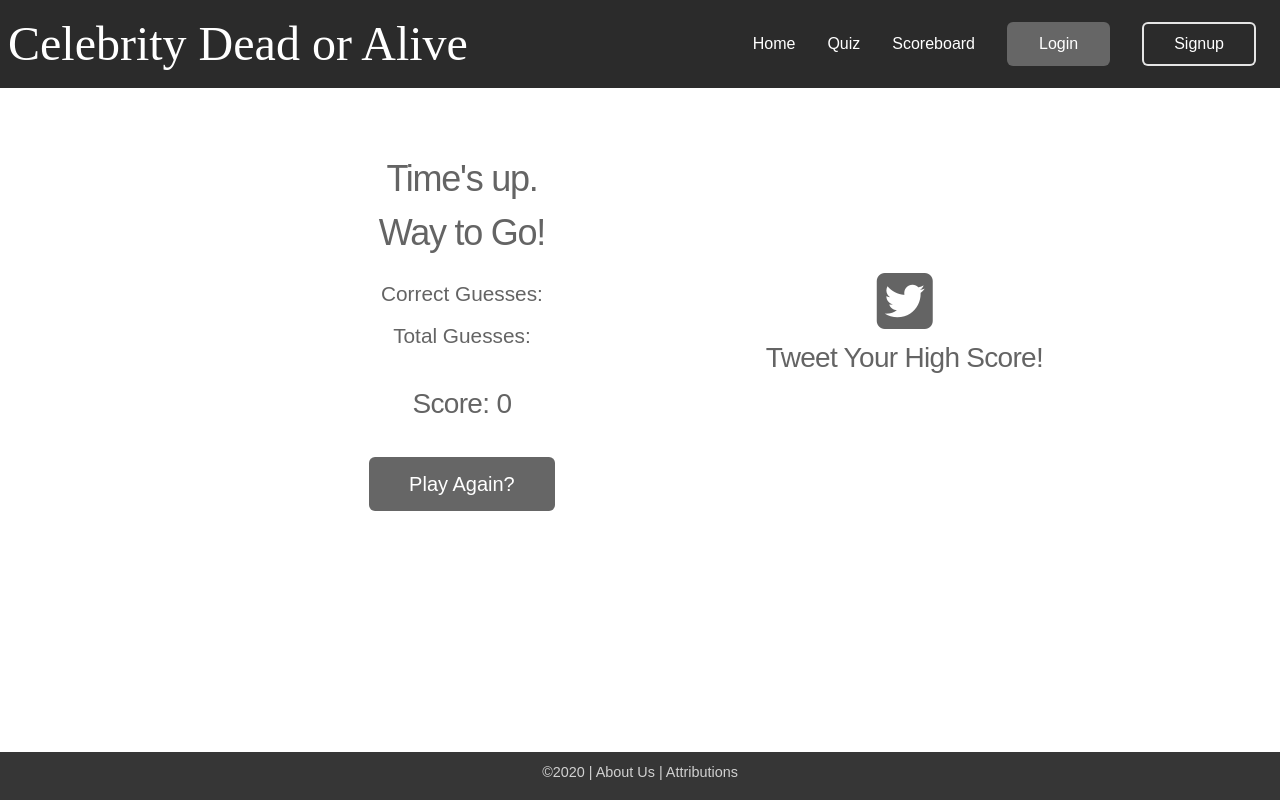
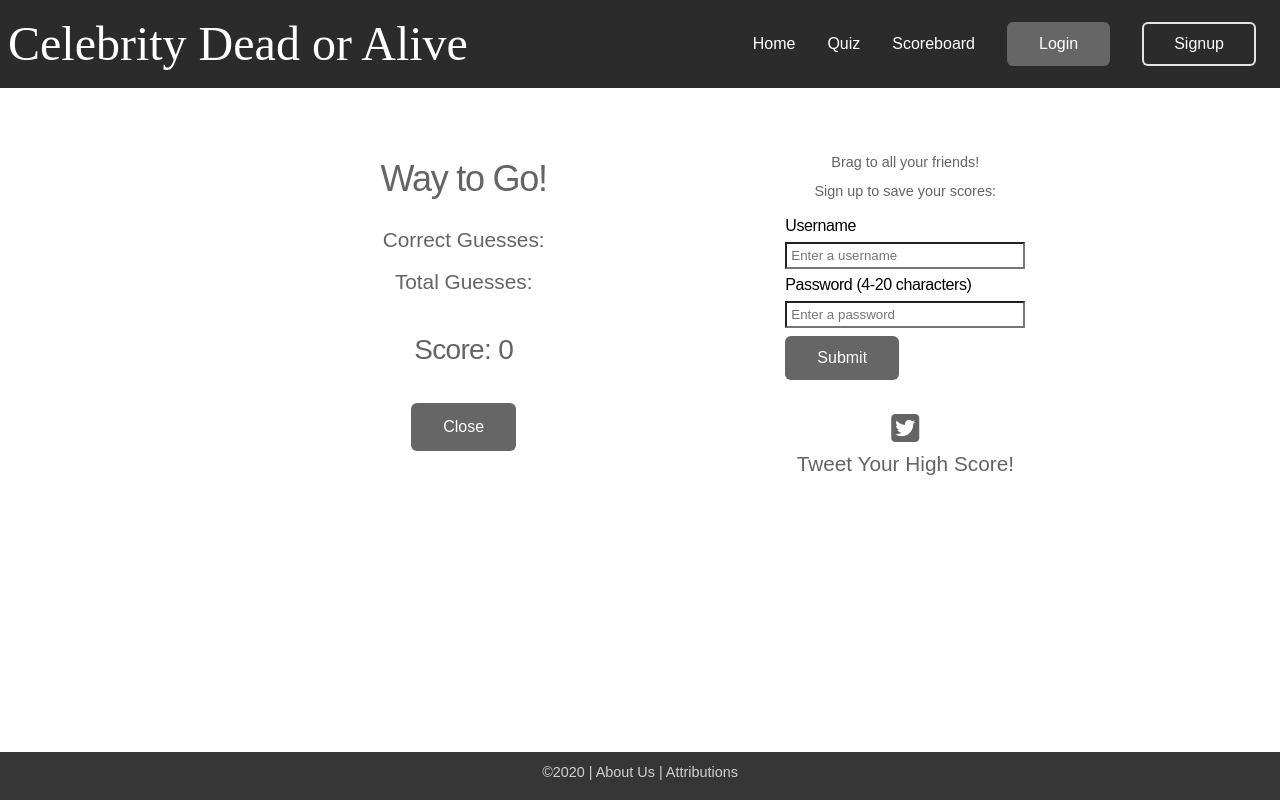
Before and after one commit to Notesong/cdoa-5-front-end, a React (Create React App) app in the folder client/: page /QuizOver in a window 1280 px wide. Built offline with nearby package versions, Linux system fonts and the light colour scheme; a web font is replaced by a local one.

Commit message:
Add modal and axios calls on forms

```diff
--- a/client/package.json
+++ b/client/package.json
@@ -7,12 +7,14 @@
     "@testing-library/react": "^9.3.2",
     "@testing-library/user-event": "^7.1.2",
     "axios": "^0.19.0",
+    "formik": "^2.1.1",
     "react": "^16.12.0",
     "react-dom": "^16.12.0",
     "react-router-dom": "^5.1.2",
     "react-scripts": "3.3.0",
     "reactjs-popup": "^1.5.0",
-    "styled-components": "^4.4.1"
+    "styled-components": "^4.4.1",
+    "yup": "^0.28.0"
   },
   "scripts": {
     "start": "react-scripts start",
--- a/client/src/App.css
+++ b/client/src/App.css
@@ -228,6 +228,10 @@ hr {
   height: 250px;
 }
 
+.game-quiz i {
+  font-size: 5rem;
+}
+
 /* Quiz Over */
 
 .Quiz_over {
@@ -235,6 +239,10 @@ hr {
   justify-content: space-evenly;
   margin: 2rem auto;
   max-width: 900px;
+}
+
+.twitter {
+  margin-top: 1rem;
 }
 
 .end, .signup_share {
@@ -246,7 +254,7 @@ hr {
 }
 
 .signup_share i {
-  font-size: 4rem;
+  font-size: 2rem;
 }
 
 .end {
@@ -263,6 +271,10 @@ hr {
   flex-direction: column;
   text-align: center;
   justify-content: space-evenly;
+}
+
+.game-quiz .popup-content {
+  width: 70% !important;
 }
 
 /* Scoreboard */
@@ -304,12 +316,18 @@ form {
   text-align: left;
 }
 
-.loginData, .register-user {
+.user-form {
+  display: flex;
+  justify-content: center;
+  margin: 1rem;
+}
+
+.login-user, .register-user {
   max-width: 300px;
   margin: 2rem auto;
 }
 
-.loginData h2, .register-user h2 {
+.login-user h2, .register-user h2 {
     text-align: center;
 }
 
@@ -319,7 +337,11 @@ label {
   letter-spacing: -0.025em;
 }
 
-input[type=email], input[type=name], input[type=password] {
+.small-type {
+  font-size: 1rem;
+}
+
+input[type=username], input[type=password] {
   width: 100%;
   padding: 12px 20px;
   margin: 8px 0;
@@ -332,6 +354,24 @@ input[type=email], input[type=name], input[type=password] {
 
 .buttons button {
   margin: 1rem;
+}
+
+.user-form .button {
+  margin: 0 auto;
+}
+
+.user-form label {
+  font-size: 1rem;
+  line-height: 1rem;
+  letter-spacing: -0.025em;
+  display: block;
+}
+
+.user-form input[type=username], .user-form input[type=password] {
+  width: 15rem;
+  padding: 0.25rem;
+  margin: 8px 0;
+  box-sizing: border-box;
 }
 
 /* About Us */
@@ -720,7 +760,12 @@ input[type="button"],
   .menu_item:hover {
     color: rgb(65, 65, 65);
   }
+  .game-quiz .popup-content {
+    width: 90% !important;
+  }
 }
+
+
 
 /* .App {
   text-align: center;
--- a/client/src/components/Login.js
+++ b/client/src/components/Login.js
@@ -1,59 +1,134 @@
 import React, { useState } from 'react';
-import Button from './Button';
+import Axios from 'axios';
+import { BASE_URL } from '../App';
 
+// not currently being used in the app
+// meant to prompt a user to register
+const Login = () => {
 
-const Login = () => {
-  const [loginInfo, setLoginInfo] = useState({ email: "", password: ""})
+    const [returningUser, setRreturningUser] = useState({
+        username: '',
+        password: ''
+    })
 
-  // sets login information
     const handleChange = (e) => {
-    setLoginInfo({ ...loginInfo, [e.target.name]: e.target.value})
+        setRreturningUser({ ...returningUser, [e.target.name]: e.target.value })
     }
 
-  window.localStorage.setItem("LoginInfo", JSON.stringify(loginInfo))
+    const login = async () => {
+        try {
+          const res = await Axios.post(`${BASE_URL}api/login`, {
+            username: returningUser.username,
+            password: returningUser.password
+          })
+          localStorage.setItem('id', res.data.id)
+          localStorage.setItem('token', res.data.token)
+        } catch (error) {
+            alert("Unable to login.")
+            console.log('Unable to login.', error)
+        }
+    }
 
-  return(
-    // form for user to login
-    // requests email and password from user
-    <div className="loginData">
+    const handleSubmit = (e) => {
+        e.preventDefault()
+        login()
+        localStorage.setItem('registerUser', returningUser.username)
+    }
+
+    return (
+        <div className='login-user'>
             <h2>Login</h2>
-      <form>
-        <label htmlFor="email">
-          Email
+            <form onSubmit={(e) => handleSubmit(e)}>
+                <label htmlFor='username'>
+                   Username<br />
                     <input
-        placeholder="Enter your email"
-        type="email"
-        value={loginInfo.email}
-        name="email"
+                    placeholder='Enter a username'
+                    value={returningUser.username}
+                    name='username'
+                    type='username'
                     onChange={handleChange}
-        maxLength="40"
-        required
+                    maxLength="20"
                     />
                 </label>
                 <label htmlFor='password'>
-          Password
+                    Password <span className="small-type">(4-20 characters)</span><br />
                 <input
-        placeholder="Enter your password"
-        type="password"
-        value={loginInfo.password}
-        name="password"
+                    type='password'
+                    placeholder='Enter a password'
+                    value={returningUser.password}
+                    name='password'
                     onChange={handleChange}
                     maxLength="20"
-        required
+                    minLength="4"
                 />
                 </label>
-       <div className= "buttons">
-          {/* submit and signup buttons */}
-         <Button type='submit' buttonText={'SUBMIT'} pathName={''} />
-         <h3>Or</h3>
-         <Button type='submit' buttonText={'SIGNUP'} pathName={'register'}/>
-         </div>
+                <button className="button" type={'submit'}>Submit</button>
             </form>
         </div>
     )
 }
 
 export default Login;
+
+
+
+
+// import React, { useState } from 'react';
+// import Button from './Button';
+
+
+// const Login = () => {
+//   const [loginInfo, setLoginInfo] = useState({ email: "", password: ""})
+
+//   // sets login information
+//   const handleChange = (e) => {
+//     setLoginInfo({ ...loginInfo, [e.target.name]: e.target.value})
+//   }
+
+//   window.localStorage.setItem("LoginInfo", JSON.stringify(loginInfo))
+
+//   return(
+//     // form for user to login
+//     // requests email and password from user
+//     <div className="loginData">
+//       <h2>Login</h2>
+//       <form>
+//         <label htmlFor="email">
+//           Email
+//         <input
+//         placeholder="Enter your email"
+//         type="email"
+//         value={loginInfo.email}
+//         name="email"
+//         onChange={handleChange}
+//         maxLength="40"
+//         required
+//         />
+//         </label>
+//         <label htmlFor='password'>
+//           Password
+//            <input
+//         placeholder="Enter your password"
+//         type="password"
+//         value={loginInfo.password}
+//         name="password"
+//         onChange={handleChange}
+//         maxLength="20"
+//         required
+//         />
+//         </label>
+//        <div className= "buttons">
+//           {/* submit and signup buttons */}
+//          <Button type='submit' buttonText={'SUBMIT'} pathName={''} />
+//          <h3>Or</h3>
+//          <Button type='submit' buttonText={'SIGNUP'} pathName={'register'}/>
+//          </div>
+//       </form>
+//     </div>
+//   )
+// }
+
+// export default Login;
 
 
 
--- a/client/src/components/Nav.js
+++ b/client/src/components/Nav.js
@@ -8,8 +8,8 @@ const Nav = () => {
         <Link to='/'>Home</Link>
         <Link to='/Quiz'>Quiz</Link>
         <Link to='/Scoreboard'>Scoreboard</Link>
-        <Link to='/login'><span className="button small">Login</span></Link>
-        <Link to='/register'><span className="button small alt">Signup</span></Link>
+        <Link to='/Login'><span className="button small">Login</span></Link>
+        <Link to='/Register'><span className="button small alt">Signup</span></Link>
       </nav>
     )
 }
--- a/client/src/components/QuizOver.js
+++ b/client/src/components/QuizOver.js
@@ -1,8 +1,8 @@
 import React from 'react';
-import Button from './Button';
-// import UserName from './UserName';
+import { NavLink } from "react-router-dom";
+import UserName from './UserName';
 
-const QuizOver = () =>{
+const QuizOver = ({ close }) =>{
     // get quiz results from local storage
     const correctGuesses = localStorage.getItem('CorrectGuesses');
     const guesses = localStorage.getItem("TotalGuesses");
@@ -39,27 +39,28 @@ const QuizOver = () =>{
             <div className="end">
                 {/* Display results from quiz */}
                 {isNameHere ? (
-                    <h2>Time's up.<br />Way to go, {`${isNameHere}`}!</h2>
+                    <h2>Way to go, {`${isNameHere}`}!</h2>
                 ) :(
-                    <h2>Time's up.<br />Way to Go!</h2>
+                    <h2>Way to Go!</h2>
                 )}
                 <h4>Correct Guesses: {correctGuesses}</h4>
                 <h4>Total Guesses: {guesses}</h4>
                 <h3>Score: {isNaN(score) ? 0 : score}</h3>
-                <Button buttonText = {'Play Again?'} pathName={'Quiz'} />
+                <NavLink onClick={close} className="button" to="/Quiz">Close</NavLink>
             </div>
             <div className="signup_share">
-            {/* {isNameHere ? null : (
+                {isNameHere ? null : (
                     <div>
-                        <h3>Sign up to save your score and brag to all your friends:</h3>
-                        <UserName score={score}/>
+                        <h5>Brag to all your friends!</h5>
+                        <h5>Sign up to save your scores:</h5>
+                        <UserName />
                     </div>
-                )} */}
+                )}
                 {/* help user post high score to Twitter */}
-                <h3><a className="twitter-share-button"
+                <h4 className="twitter"><a className="twitter-share-button"
                     href={`https://twitter.com/intent/tweet?text=I%20scored%20${score}%20on%20CDoA`}
                     data-size="large">
-                <i className="fab fa-twitter-square"></i><br />Tweet Your High Score!</a></h3>
+                <i className="fab fa-twitter-square"></i><br />Tweet Your High Score!</a></h4>
             </div>
 
         </div>
--- a/client/src/components/UserName.js
+++ b/client/src/components/UserName.js
@@ -6,32 +6,55 @@ import { parse } from 'url';
 // not currently being used in the app
 // meant to prompt a user to register
 
-const UserName = (props) => {
-    const [ playerName, setPlayerName] = useState('')
+const UserName = () => {
+
+    const score = localStorage.getItem("GameScore");
+
+    const [registerUser, setRegisterUser] = useState({
+        username: '',
+        password: ''
+    })
 
     const handleChange = (e) => {
-        setPlayerName(e.target.value)
+        setRegisterUser({ ...registerUser, [e.target.name]: e.target.value })
     }
+
+    // const [ playerName, setPlayerName] = useState('')
 
     const scoreToDataBase = async () => {
         try {
-            const id = localStorage.getItem('id') || '';
+            var id = localStorage.getItem('id') || '';
+            var token = localStorage.getItem('token') || '';
+            //const token = localStorage.getItem('token') || '';
             if(id) {
-                await Axios.post(`${BASE_URL}/api/register`, {
-                    player_id: parse(id),
-                    score: props.score
+                // console.log(id)
+                // await Axios.put(`${BASE_URL}api/auth/users/${res.data.id}`, {
+                //     score: score
+                // })
+            }else{
+                await Axios.post(`${BASE_URL}api/register`, {
+                    username: registerUser.username,
+                    password: registerUser.password
                 })
-            }else{
-                const newPlayer = await Axios.post(`${BASE_URL}/api/register`, {
-                    name: playerName,
-                    email: `default${Date.now()}@gmail.com`,
-                    password: 'default'
+                const res = await Axios.post(`${BASE_URL}api/login`, {
+                    username: registerUser.username,
+                    password: registerUser.password
                 })
-                localStorage.setItem('id', newPlayer.data.id)
-                await Axios.post(`${BASE_URL}/api/score`, {
-                    player_id: newPlayer.data.id,
-                    score: props.score
-                })
+                localStorage.setItem('id', res.data.id);
+                localStorage.setItem('token', res.data.token);
+                await Axios.put(
+                    `${BASE_URL}api/auth/users/${res.data.id}`,
+                    {score: score},
+                    {headers: {Authorization: `${res.data.token}`}}
+                )
+
+
+                // const api = 'your api';
+                // const token = JSON.parse(sessionStorage.getItem('data'));
+                // const token = user.data.id;       /*take only token and save in token variable*/
+                // axios.get(api , { headers: {"Authorization" : `Bearer ${token}`} })
+
+
             }
         } catch (error) {
             alert("Score Not Saved")
@@ -42,29 +65,36 @@ const UserName = (props) => {
     const handleSubmit = (e) => {
         e.preventDefault()
         scoreToDataBase()
-        localStorage.setItem('registerUser', playerName)
-        setPlayerName('')
+        localStorage.setItem('registerUser', registerUser.username)
     }
 
     return (
         <div className='user-form'>
             <form onSubmit={(e) => handleSubmit(e)}>
-                <label htmlFor='firstname'>
-                    name
+                <label htmlFor='username'>
+                   Username<br />
                     <input
-                    placeholder='Your Name'
-                    value={playerName}
-                    name='firstname'
+                    placeholder='Enter a username'
+                    value={registerUser.username}
+                    name='username'
+                    type='username'
                     onChange={handleChange}
+                    maxLength="20"
                     />
-                    {/* <input
-                    placeholder='Your email'
-                    value='email'
-                    name='email'
+                </label>
+                <label htmlFor='password'>
+                    Password (4-20 characters)<br />
+                <input
+                    type='password'
+                    placeholder='Enter a password'
+                    value={registerUser.password}
+                    name='password'
                     onChange={handleChange}
-                    /> */}
+                    maxLength="20"
+                    minLength="4"
+                />
                 </label>
-                <button type={'submit'}>Submit</button>
+                <button className="button small" type={'submit'}>Submit</button>
             </form>
         </div>
     )
--- a/client/src/components/register.js
+++ b/client/src/components/register.js
@@ -1,10 +1,13 @@
 import React, { useState } from 'react';
-import Button from "./Button";
+import Axios from 'axios';
+import { BASE_URL } from '../App';
 
+// not currently being used in the app
+// meant to prompt a user to register
 const Register = () => {
+
     const [registerUser, setRegisterUser] = useState({
         username: '',
-        email: '',
         password: ''
     })
 
@@ -12,42 +15,48 @@ const Register = () => {
         setRegisterUser({ ...registerUser, [e.target.name]: e.target.value })
     }
 
-    window.localStorage.setItem('registerUser', registerUser.username)
+    const registration = async () => {
+        try {
+            await Axios.post(`${BASE_URL}api/register`, {
+                username: registerUser.username,
+                password: registerUser.password
+            })
+            const res = await Axios.post(`${BASE_URL}api/login`, {
+                username: registerUser.username,
+                password: registerUser.password
+            })
+            localStorage.setItem('id', res.data.id)
+            localStorage.setItem('token', res.data.token)
+        } catch (error) {
+            alert("Registration unsuccessful.")
+            console.log('Registration unsuccessful.', error)
+        }
+
+    }
+
+    const handleSubmit = (e) => {
+        e.preventDefault()
+        registration()
+        localStorage.setItem('registerUser', registerUser.username)
+    }
 
     return (
-        // signup form to allow user to save scores in the database
-        // requires a username, email, and password
-        // the username is used to personalize the website and scores
-        // the username is not used to login
         <div className='register-user'>
             <h2>Signup</h2>
-            <form>
-                <label htmlFor='Username'>
-                   Username
+            <form onSubmit={(e) => handleSubmit(e)}>
+                <label htmlFor='username'>
+                   Username<br />
                     <input
                     placeholder='Enter a username'
                     value={registerUser.username}
                     name='username'
-                    type='name'
+                    type='username'
                     onChange={handleChange}
                     maxLength="20"
-                    required
-                    />
-                </label>
-                <label htmlFor='Email'>
-                    Email
-                    <input
-                    placeholder='Enter your email'
-                    value={registerUser.email}
-                    name='email'
-                    type='email'
-                    onChange={handleChange}
-                    maxLength="40"
-                    required
                     />
                 </label>
                 <label htmlFor='password'>
-                    Password
+                    Password <span className="small-type">(4-20 characters)</span><br />
                 <input
                     type='password'
                     placeholder='Enter a password'
@@ -55,15 +64,84 @@ const Register = () => {
                     name='password'
                     onChange={handleChange}
                     maxLength="20"
-                    required
+                    minLength="4"
                 />
                 </label>
-                <div className="buttons">
-                    <Button type='submit' buttonText={'Submit'} pathName={''}/>
-                </div>
+                <button className="button" type={'submit'}>Submit</button>
             </form>
         </div>
     )
 }
 
 export default Register;
+
+// import React, { useState } from 'react';
+// import Button from "./Button";
+
+// const Register = () => {
+//     const [registerUser, setRegisterUser] = useState({
+//         username: '',
+//         email: '',
+//         password: ''
+//     })
+
+//     const handleChange = (e) => {
+//         setRegisterUser({ ...registerUser, [e.target.name]: e.target.value })
+//     }
+
+//     window.localStorage.setItem('registerUser', registerUser.username)
+
+//     return (
+//         // signup form to allow user to save scores in the database
+//         // requires a username, email, and password
+//         // the username is used to personalize the website and scores
+//         // the username is not used to login
+//         <div className='register-user'>
+//             <h2>Signup</h2>
+//             <form>
+//                 <label htmlFor='Username'>
+//                    Username
+//                     <input
+//                     placeholder='Enter a username'
+//                     value={registerUser.username}
+//                     name='username'
+//                     type='name'
+//                     onChange={handleChange}
+//                     maxLength="20"
+//                     required
+//                     />
+//                 </label>
+//                 <label htmlFor='Email'>
+//                     Email
+//                     <input
+//                     placeholder='Enter your email'
+//                     value={registerUser.email}
+//                     name='email'
+//                     type='email'
+//                     onChange={handleChange}
+//                     maxLength="40"
+//                     required
+//                     />
+//                 </label>
+//                 <label htmlFor='password'>
+//                     Password (4-20 characters)
+//                 <input
+//                     type='password'
+//                     placeholder='Enter a password'
+//                     value={registerUser.password}
+//                     name='password'
+//                     onChange={handleChange}
+//                     maxLength="20"
+//                     minLength='4'
+//                     required
+//                 />
+//                 </label>
+//                 <div className="buttons">
+//                     <Button type='submit' buttonText={'Submit'} pathName={''}/>
+//                 </div>
+//             </form>
+//         </div>
+//     )
+// }
+
+// export default Register;
```
Also changed, not shown: client/src/App.js (+5 -3 lines), client/src/components/Quiz.js (+36 -2 lines), client/src/components/answers.js (deleted), 1 other file (tests, documents, lock files or other folders). Lines whose indentation alone changed are shown as unchanged.
